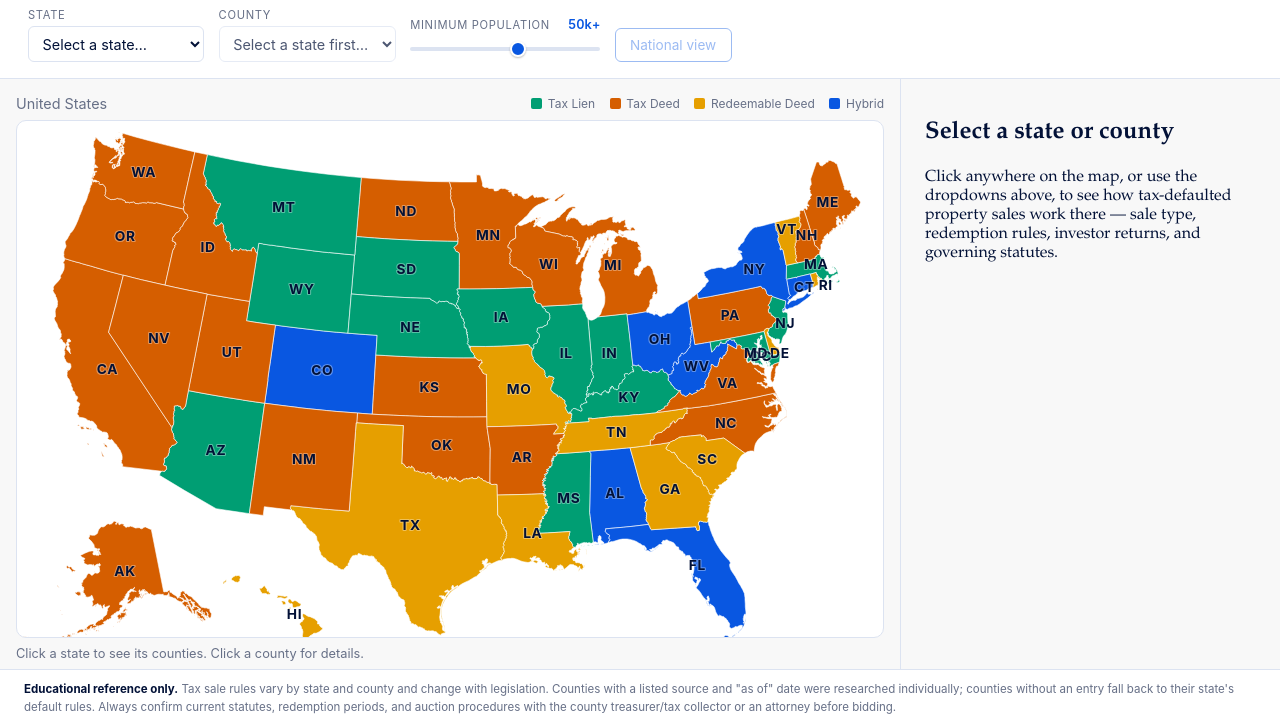
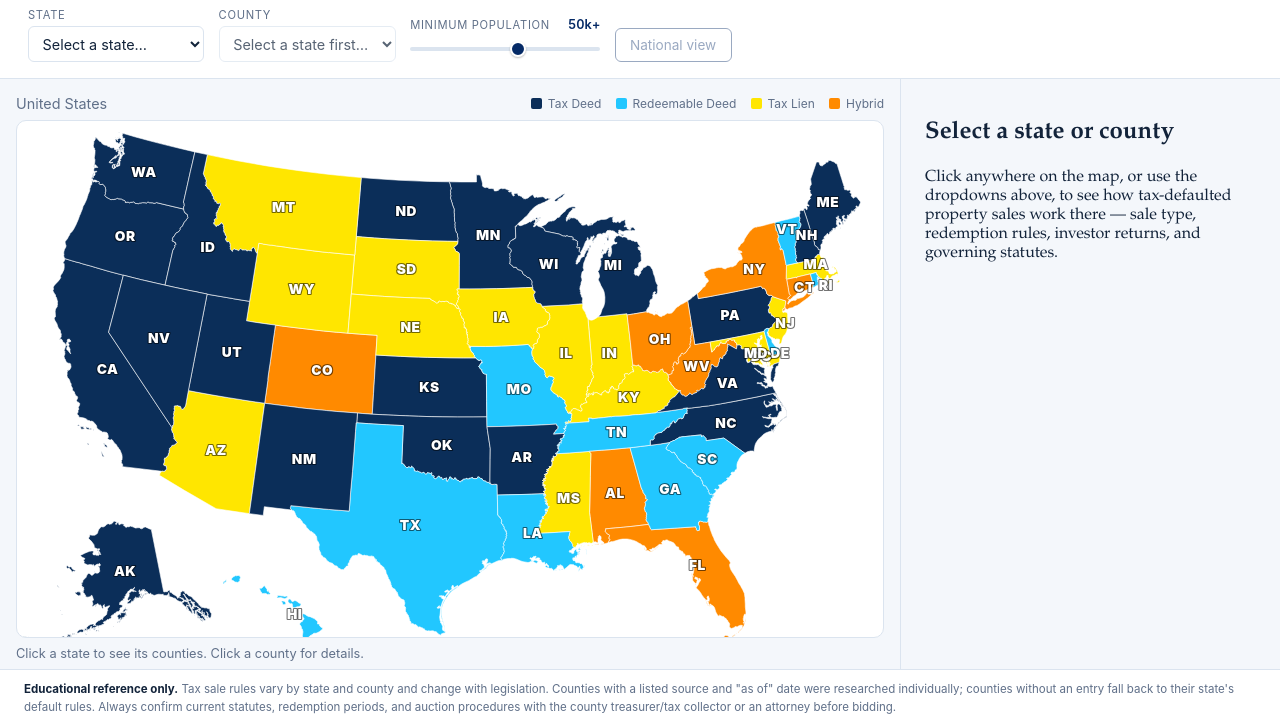
Before and after one commit to fayehall-ai/tax-deed-map, a plain HTML site: page index.html in a window 1280 px wide. Shown: the part 73-800 px from the top of the page. Drawn offline with nearby package versions, Linux system fonts and the light colour scheme.

Commit message:
Match map.thetaxdeedcollective.com sale-type and UI color palette.
Copy the interactive map :root colors for Tax Deed, Redeemable Deed, Tax Lien, and Hybrid fills, plus navy/ink/surface tokens, so the atlas and collective map read as one brand.

```diff
--- a/app.js
+++ b/app.js
@@ -373,7 +373,8 @@
   // White text is unreadable on the lighter type fills (2.25:1 on the gold,
   // 3.42:1 on the green), so pick whichever of white/brand-navy actually
   // contrasts with the fill instead of assuming white.
-  const INK = "#021137";
+  // Match map.thetaxdeedcollective.com --ink for type-pill contrast choices.
+  const INK = "#12233a";
 
   function relativeLuminance(hex) {
     const ch = [1, 3, 5]
--- a/data/state-data.js
+++ b/data/state-data.js
@@ -522,22 +522,14 @@ const STATE_DATA = {
   },
 };
 
-// Categorical palette for the four sale types, pulled toward the Tax Deed
-// collective brand (Hybrid is the brand blue #0957E1 exactly) but chosen for
-// colour-vision separation rather than by eye. The previous warm palette put
-// green #2f6f4f next to red #8a3b2f, which deuteranopes read as ΔE 4.7 —
-// effectively the same colour. These four clear every check in the palette
-// validator at all-pairs: worst CVD separation is ΔE 11.0 (deutan) and the
-// normal-vision floor is 15.6.
-//
-// #E69F00 sits below 3:1 against a white surface, so type identity is never
-// carried by fill alone — the legend labels every colour, each shape has a
-// <title>, and the detail pane names the type in text.
+// Sale-type fills copied from map.thetaxdeedcollective.com (interactive
+// 50-state map custom code :root). Legend labels + detail pane still name
+// the type in text so identity is not fill-only (yellow/cyan are light).
 const TYPE_COLORS = {
-  "Tax Lien": "#009E73",
-  "Tax Deed": "#D55E00",
-  "Redeemable Deed": "#E69F00",
-  "Hybrid": "#0957E1",
+  "Tax Deed": "#0B2E59",
+  "Redeemable Deed": "#22C7FF",
+  "Tax Lien": "#FFE600",
+  "Hybrid": "#FF8A00",
 };
 
 const TYPE_DESCRIPTIONS = {
--- a/style.css
+++ b/style.css
@@ -1,22 +1,24 @@
-/* Palette taken from thetaxdeedcollective.com's Elementor global kit:
-   primary #021137, secondary #4A6EC9, accent #FFB341, text #021137 at 60%,
-   surfaces #F8F8F8 / #FFFFFF.
-
-   Two brand values are deliberately not used as written. The gold #FFB341
-   scores 1.78:1 on white, so it is a fill only — never text or a border on a
-   light surface. And the brand's own text colour is #021137 at 60% opacity,
-   which composites to #677087; it is written out flat here so it stays
-   correct over both surfaces instead of picking up whatever is behind it. */
+/* Palette aligned to map.thetaxdeedcollective.com (interactive 50-state map):
+   --tax-deed #0B2E59, --redeemable #22C7FF, --tax-lien #FFE600, --hybrid #FF8A00,
+   --navy #052A66 / --navy2 #031B43, --bg #f4f7fb, --ink #12233a, --muted #607089,
+   --line #dbe4ef. Sale-type fills live in data/state-data.js TYPE_COLORS. */
 :root {
-  --ink: #021137;        /* brand primary        18.45:1 on white */
-  --ink-soft: #677087;   /* brand text @60%       4.95:1 on white */
-  --paper: #f8f8f8;      /* brand surface */
-  --paper-raised: #ffffff;
-  --line: #dce3f1;       /* brand secondary, heavily tinted */
-  --accent: #0957e1;     /* brand blue            6.07:1 on white */
-  --accent-soft: #4a6ec9;/* brand secondary */
-  --highlight: #ffb341;  /* brand gold — fills only, navy text on top */
-  --focus: #0957e1;
+  --ink: #12233a;          /* map --ink */
+  --ink-soft: #607089;     /* map --muted */
+  --paper: #f4f7fb;        /* map --bg */
+  --paper-raised: #ffffff; /* map --card */
+  --line: #dbe4ef;         /* map --line */
+  --accent: #052a66;       /* map --navy */
+  --accent-soft: #22c7ff;  /* map --redeemable */
+  --highlight: #ff8a00;    /* map --hybrid */
+  --tax-deed: #0b2e59;
+  --redeemable: #22c7ff;
+  --tax-lien: #ffe600;
+  --hybrid: #ff8a00;
+  --navy: #052a66;
+  --navy2: #031b43;
+  --focus: #052a66;
+  --shadow: 0 18px 45px rgba(6, 29, 56, 0.12);
   color-scheme: light;
 }
 
@@ -216,19 +218,19 @@ select:focus, .reset-btn:focus, #population-filter:focus-visible { outline: 2px
 .state-shape.selected { stroke: var(--ink); stroke-width: 1.6; }
 .state-shape.dimmed { opacity: 0.35; }
 
-/* Two-letter USPS codes on the national map. No fill/rect behind the
-   letters — only a soft semi-transparent halo so type stays legible on
-   colored state fills. pointer-events none so clicks hit the state path. */
+/* Two-letter USPS codes — match map.thetaxdeedcollective.com .inside-label
+   (white fill + dark halo) so codes read on navy tax-deed fills and lighter
+   cyan/yellow/orange fills. No opaque background rect. */
 .state-label {
-  fill: var(--ink);
+  fill: #ffffff;
   font-family: -apple-system, BlinkMacSystemFont, "Segoe UI", sans-serif;
   font-size: 16px;
-  font-weight: 700;
-  letter-spacing: 0.05em;
+  font-weight: 900;
+  letter-spacing: 0.04em;
   pointer-events: none;
   user-select: none;
   paint-order: stroke fill;
-  stroke: rgba(255, 255, 255, 0.35);
+  stroke: rgba(0, 0, 0, 0.55);
   stroke-width: 2.5px;
   stroke-linejoin: round;
 }
```
